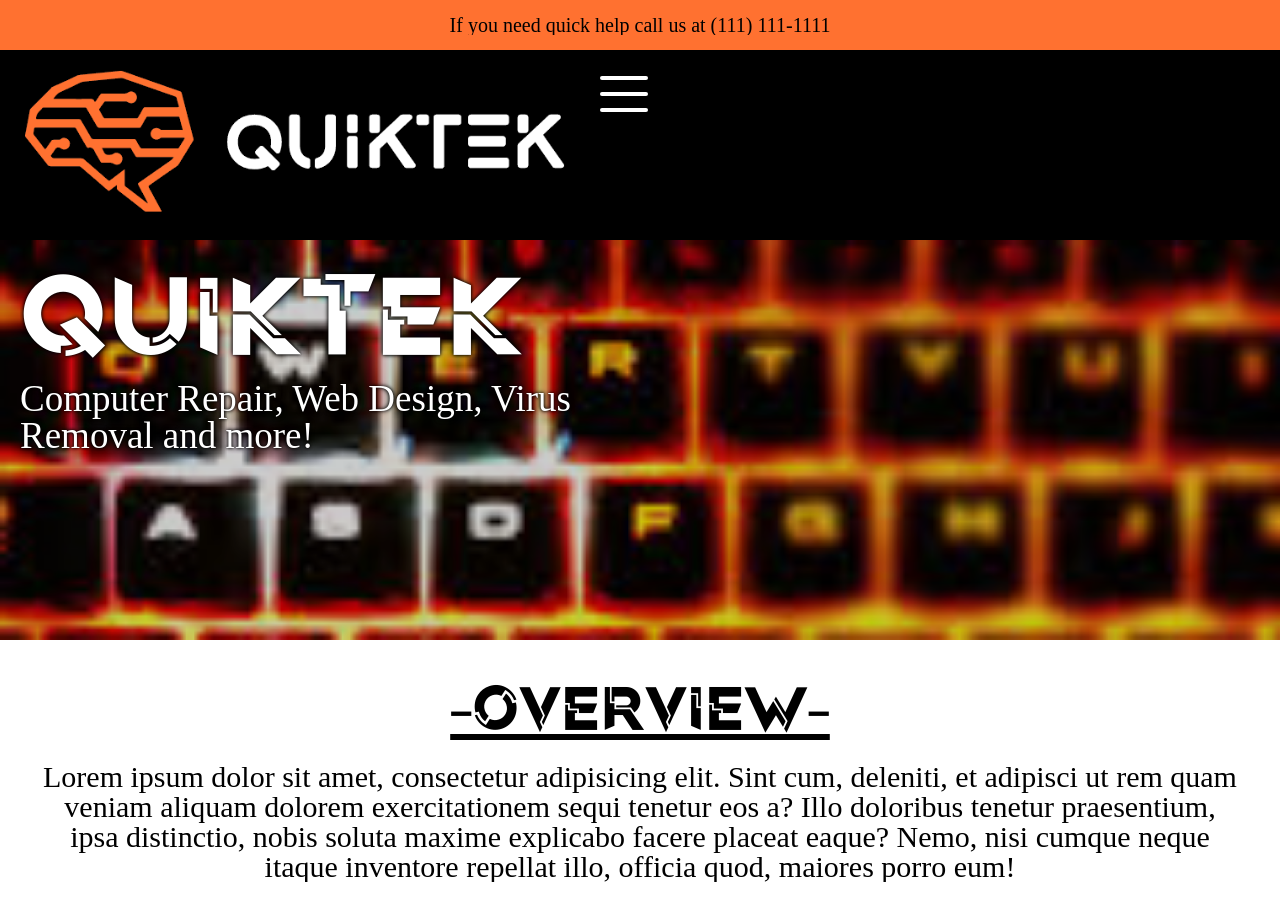
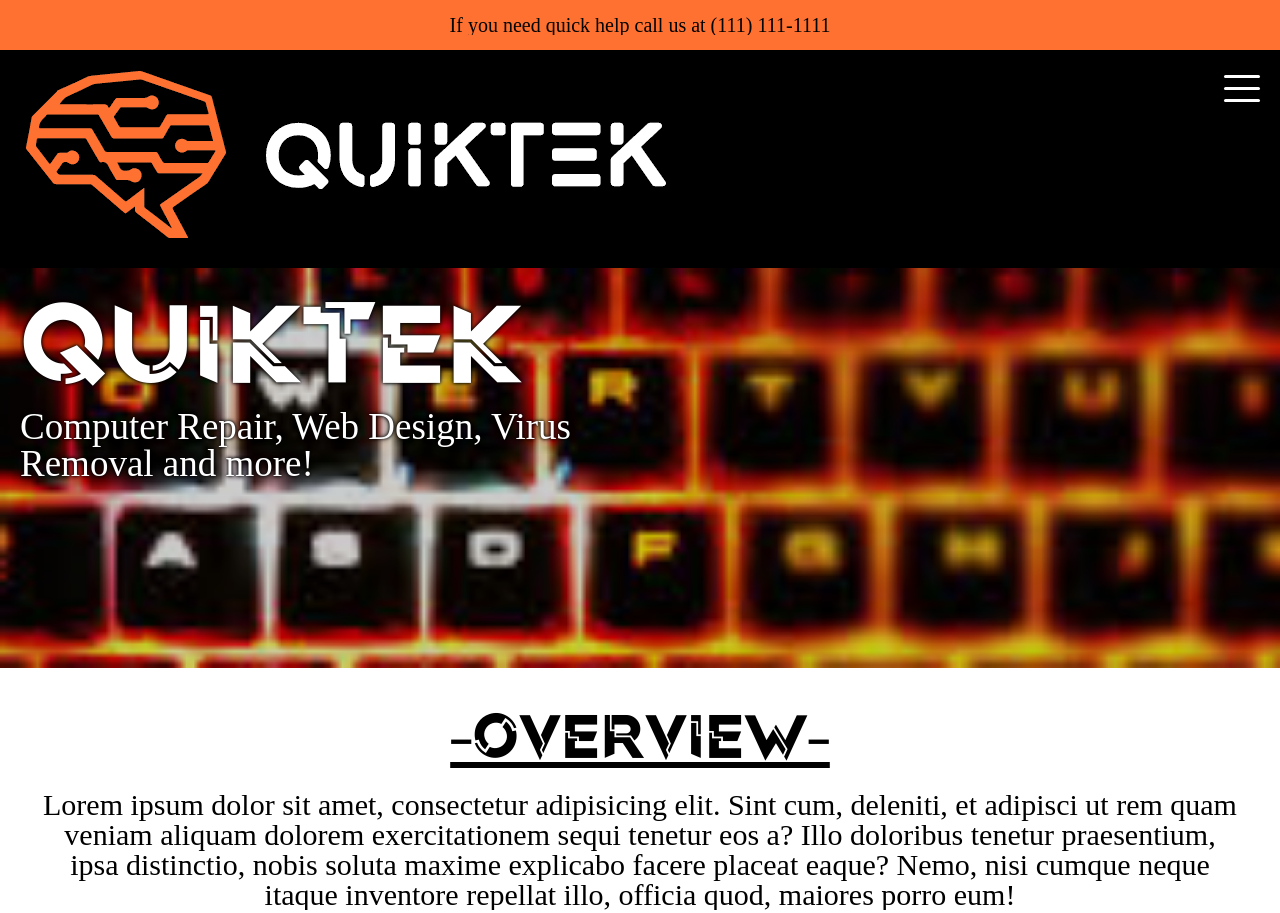
Before and after one commit to RenLevingar/ClientWebsite2023, a website: page index.html in a window 1280 px wide. Shown: the top 913 px of the page. Drawn offline with Linux system fonts and the light colour scheme.

Commit message:
resized parts of the navbar

```diff
--- a/styles/css/sass/styles.scss
+++ b/styles/css/sass/styles.scss
@@ -297,10 +297,7 @@ button {
     display: flex;
     padding: clamp(1.25rem, 1.25rem + 0vw, 1.25rem);
     font-family: mainFont;
-<<<<<<< Updated upstream
-=======
     justify-content: space-between;
->>>>>>> Stashed changes
 }
 
 // making the header buttons have a border on the left and right sides
@@ -708,20 +705,12 @@ a {
     margin-left: 0px;
 }
 
-#logo {
-    height: 150px;
-}
-
 //styling for the hamburger button
 .burger {
     height: 3em;
     width: 3em;
     position: relative;
-<<<<<<< Updated upstream
     font-size: 12px;
-=======
-    font-size: 15px;
->>>>>>> Stashed changes
     cursor: pointer;
     -webkit-transition: .2s all;
     -o-transition: .2s all;
```
Also changed, not shown: styles/css/styles.css, styles/css/styles.min.css, 2 other files.
